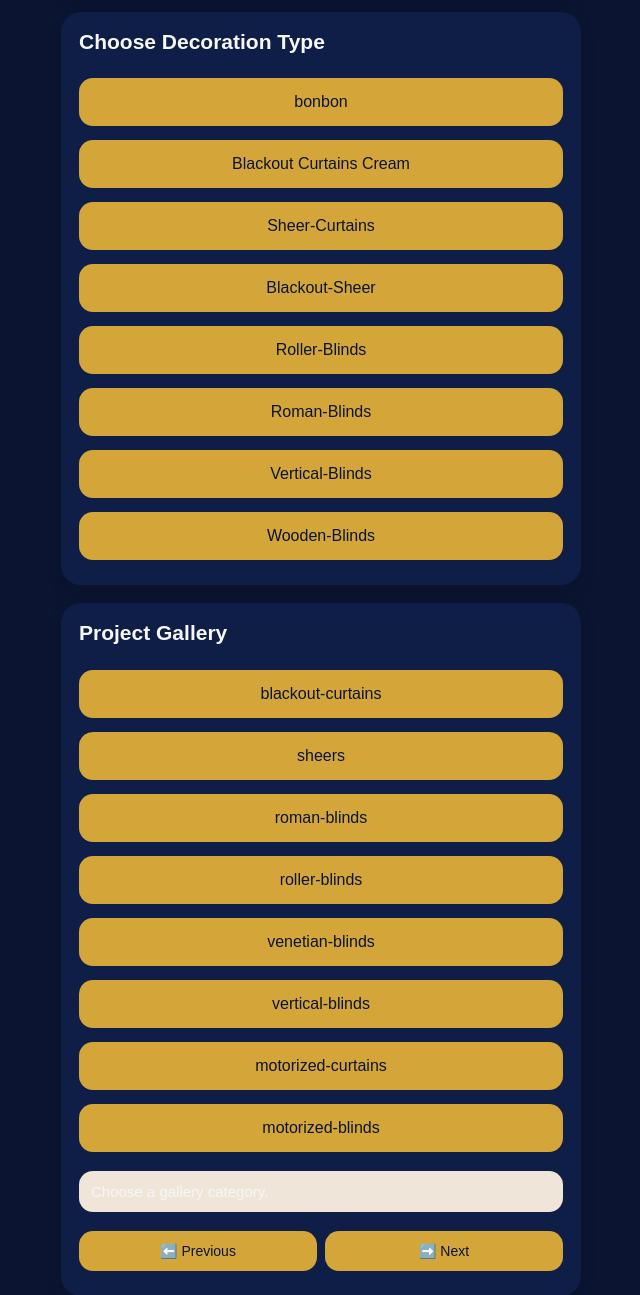
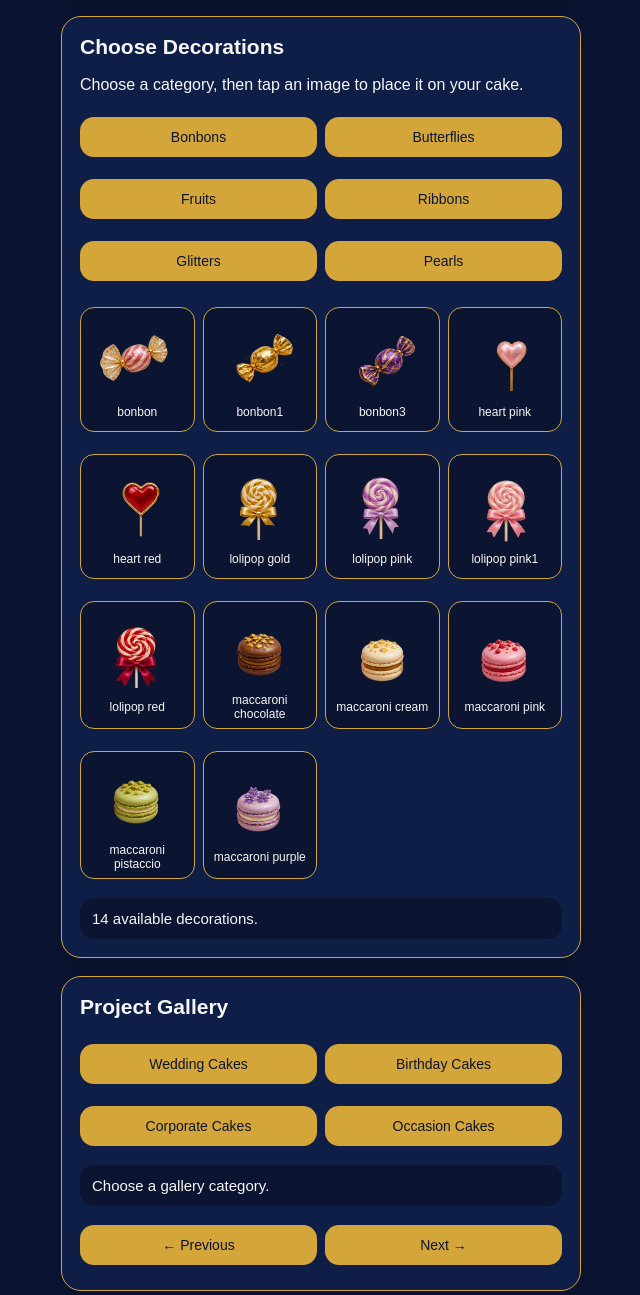
Before and after one commit to annkey-art/Brutally-Tender-Cake-Visualizer, a plain HTML site: page index.html in a window 1280 px wide. Shown: the part 1045-2340 px from the top of the page, without its empty margins (319-959 px from the left). Drawn offline with Linux system fonts and the light colour scheme.

Commit message:
Show six cake decoration categories and four cake galleries

```diff
--- a/index.html
+++ b/index.html
@@ -3,7 +3,7 @@
 <head>
   <meta charset="UTF-8" />
   <meta name="viewport" content="width=device-width, initial-scale=1.0" />
-  <title>Brurally Tender Cake Visualizer</title>
+  <title>Brutally Tender Cake Visualizer</title>
 
   <style>
     body {
@@ -38,7 +38,7 @@
 
     .card {
       background: #0F1E46;
-      border: #D4A63A;
+      border: 1px solid #D4A63A;
       border-radius: 20px;
       padding: 18px;
       margin-bottom: 18px;
@@ -110,14 +110,19 @@
   display: none;
   pointer-events: none;
 }
-    .status {
-      background: #efe5d8;
+    .status { color:#F7F7F7; background: #0B1430;
       padding: 12px;
       border-radius: 14px;
       margin-top: 12px;
       font-size: 15px;
     }
-  </style>
+
+.decoration-choices{display:grid;grid-template-columns:repeat(auto-fill,minmax(95px,1fr));gap:8px;margin-top:12px}
+.decoration-item{background:#0B1430;color:#F7F7F7;border:1px solid #D4A63A;min-height:125px;display:flex;flex-direction:column;align-items:center;justify-content:center;gap:6px;padding:7px}
+.decoration-item img{width:78px;height:78px;object-fit:contain}
+.decoration-item span{font-size:12px;overflow-wrap:anywhere}
+#curtainOverlay{cursor:grab;pointer-events:auto;touch-action:none}
+</style>
 </head>
 
 <body>
@@ -174,68 +179,65 @@
     </section>
 
     <section class="card">
-      <h2>Choose Decoration Type</h2>
-<button onclick="selectStyle('Bonbons')">
-  bonbon
-</button>
-
-<button onclick="selectStyle('blackout-curtains-cream')">
-  Blackout Curtains Cream
-</button>
-
-      <button onclick="selectStyle('sheer-curtains')">Sheer-Curtains</button>
-      <button onclick="selectStyle('Blackout-Sheer')">Blackout-Sheer</button>
-      <button onclick="selectStyle('roller-blinds')">Roller-Blinds</button>
-      <button onclick="selectStyle('roman-blinds')">Roman-Blinds</button>
-      <button onclick="selectStyle('vertical-blinds')">Vertical-Blinds</button>
-      <button onclick="selectStyle('wooden-blinds')">Wooden-Blinds</button>
-
-    </section>
+<h2>Choose Decorations</h2>
+<p>Choose a category, then tap an image to place it on your cake.</p>
+<div id="decorationCategories" class="control-grid"></div>
+<div id="decorationChoices" class="decoration-choices"></div>
+<div class="status" id="decorationStatus">Select a category.</div>
+</section>
 
     <section class="card">
-      <h2>Project Gallery</h2>
-
-
-      <button onclick="openGallery('blackout-curtains')">blackout-curtains</button>
-      <button onclick="openGallery('sheers')">sheers</button>
-      <button onclick="openGallery('roman-blinds')">roman-blinds</button>
-      <button onclick="openGallery('roller-blinds')">roller-blinds</button>
-      <button onclick="openGallery('venetian-blinds')">venetian-blinds</button>
-      <button onclick="openGallery('vertical-blinds')">vertical-blinds</button>
-      <button onclick="openGallery('motorized-curtains')">motorized-curtains</button>
-      <button onclick="openGallery('motorized-blinds')">motorized-blinds</button>
-
-      <div class="status" id="galleryStatus">
-  Choose a gallery category.
+<h2>Project Gallery</h2>
+<div class="control-grid" id="cakeGalleryCategories">
+<button onclick="openGallery('wedding')">Wedding Cakes</button>
+<button onclick="openGallery('birthday')">Birthday Cakes</button>
+<button onclick="openGallery('corporate')">Corporate Cakes</button>
+<button onclick="openGallery('occasion')">Occasion Cakes</button>
 </div>
-
-<img id="galleryImage"
-     src=""
-     style="width:100%; margin-top:15px; border-radius:12px; display:none;">
-<video id="galleryVideo"
-       controls
-       playsinline
-       style="width:100%; margin-top:15px; border-radius:12px; display:none;">
-</video>
-<div class="control-grid">
-  <button onclick="previousImage()">⬅️ Previous</button>
-  <button onclick="nextImage()">➡️ Next</button>
-</div>
-
-    </section>
+<div class="status" id="galleryStatus">Choose a gallery category.</div>
+<img id="galleryImage" src="" alt="Cake gallery photo" style="width:100%;margin-top:15px;border-radius:12px;display:none;">
+<video id="galleryVideo" controls playsinline style="width:100%;margin-top:15px;border-radius:12px;display:none;"></video>
+<div class="control-grid"><button onclick="previousImage()">← Previous</button><button onclick="nextImage()">Next →</button></div>
+</section>
 
   </main>
+<script src="decorations-data.js"></script>
 <script src="gallery-data.js"></script>
 <script>
-const overlays = {
-  "blackout-curtains": "gallery/overlays/blackout-overlay.png",
-  "blackout-curtains-cream": "gallery/overlays/blackout-overlays-cream.png",
-  "sheer-curtains": "gallery/overlays/sheer-overlays.png",
-  "roller-blinds": "gallery/overlays/roller-overlay.png",
-  "roman-blinds": "gallery/overlays/roman-blind-overlay.png",
-  "vertical-blinds": "gallery/overlays/vertical-overlay.png",
-  "wooden-blinds": "gallery/overlays/venetian-overlays.png"
-};
+const decorationGroups=["Bonbons","Butterflies","Fruits","Ribbons","Glitters","Pearls"];
+let activeDecorationGroup="Bonbons";
+function chooseDecorationGroup(cat) {
+ activeDecorationGroup=cat;
+ const holder=document.getElementById("decorationChoices");
+ const status=document.getElementById("decorationStatus");
+ holder.replaceChildren();
+ const items=(typeof decorationCatalog!=="undefined" && decorationCatalog[cat])||[];
+ if(items.length===0) {
+  status.textContent="No "+cat.toLowerCase()+" PNGs yet. Add your pictures to gallery/overlays/"+cat+"/ on GitHub.";
+  return;
+ }
+ status.textContent=items.length+" available decorations.";
+ items.forEach(path=>{
+  const btn=document.createElement("button");
+  btn.className="decoration-item";
+  const pic=document.createElement("img");
+  pic.src=path;pic.alt="";
+  const caption=document.createElement("span");
+  caption.textContent=path.split("/").pop().replace(/\.png$/i,"").replace(/_/g," ");
+  btn.append(pic,caption);
+  btn.addEventListener("click",()=>selectStyle(path));
+  holder.append(btn);
+ });
+}
+document.addEventListener("DOMContentLoaded",()=>{
+ const holder=document.getElementById("decorationCategories");
+ decorationGroups.forEach(cat=>{
+  const b=document.createElement("button");
+  b.textContent=cat;b.addEventListener("click",()=>chooseDecorationGroup(cat));
+  holder.append(b);
+ });
+ chooseDecorationGroup("Bonbons");
+});
 
 let overlayX = 20;
 let overlayY = 20;
@@ -271,17 +273,12 @@ function resizeOverlay(action) {
   updateOverlayPosition();
 }
 
-function selectStyle(styleName) {
-  document.getElementById("selectedStyle").innerText =
-    "Selected style: " + styleName;
-
-  const overlay = document.getElementById("curtainOverlay");
-
-  if (overlays[styleName]) {
-    overlay.src = overlays[styleName];
-    overlay.style.display = "block";
-    updateOverlayPosition();
-  }
+function selectStyle(path) {
+ const overlay=document.getElementById("curtainOverlay");
+ overlay.src=path;
+ overlay.style.display="block";
+ updateOverlayPosition();
+ document.getElementById("selectedStyle").textContent="Selected: "+path.split("/").pop().replace(/_/g," ");
 }
 function showGalleryItem(file) {
   const galleryImage = document.getElementById("galleryImage");
@@ -399,7 +396,7 @@ function downloadPreview() {
       const downloadLink = document.createElement("a");
 
       downloadLink.href = objectUrl;
-      downloadLink.download = "alef-noon-client-preview.png";
+      downloadLink.download = "brutally-tender-cake-preview.png";
 
       document.body.appendChild(downloadLink);
       downloadLink.click();
@@ -412,6 +409,20 @@ function downloadPreview() {
     "image/png"
   );
 }
+(function(){
+ let pointer=null,startX=0,startY=0,baseX=0,baseY=0;
+ const overlay=document.getElementById("curtainOverlay");
+ overlay.addEventListener("pointerdown",e=>{
+  pointer=e.pointerId;startX=e.clientX;startY=e.clientY; baseX=overlayX;baseY=overlayY;
+  overlay.setPointerCapture(pointer);e.preventDefault();
+ });
+ overlay.addEventListener("pointermove",e=>{
+  if(pointer!==e.pointerId)return;
+  overlayX=baseX+e.clientX-startX;overlayY=baseY+e.clientY-startY;updateOverlayPosition();
+ });
+ overlay.addEventListener("pointerup",e=>{if(pointer===e.pointerId)pointer=null;});
+ overlay.addEventListener("pointercancel",e=>{if(pointer===e.pointerId)pointer=null;});
+})();
 </script>
 
 
```
